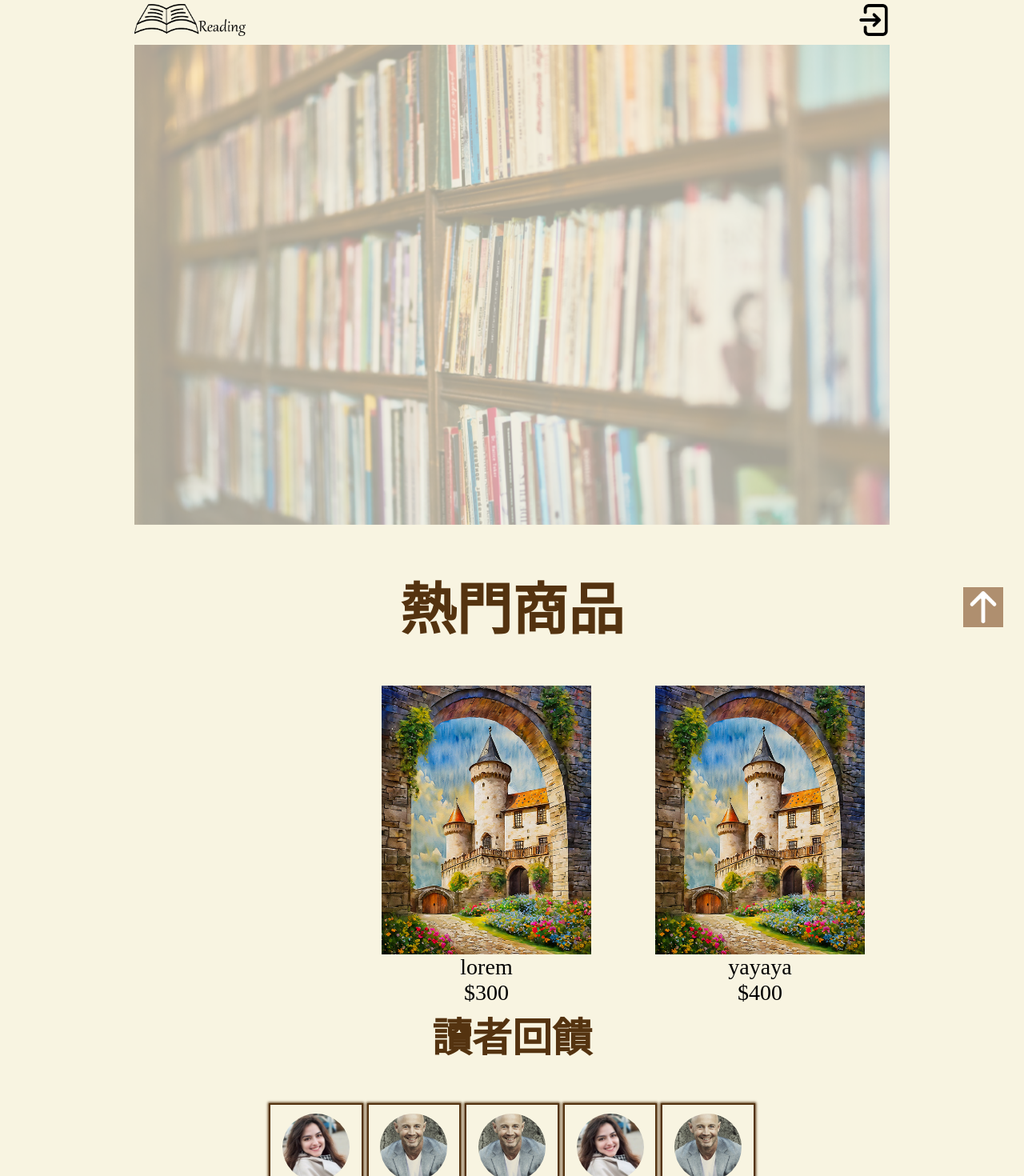
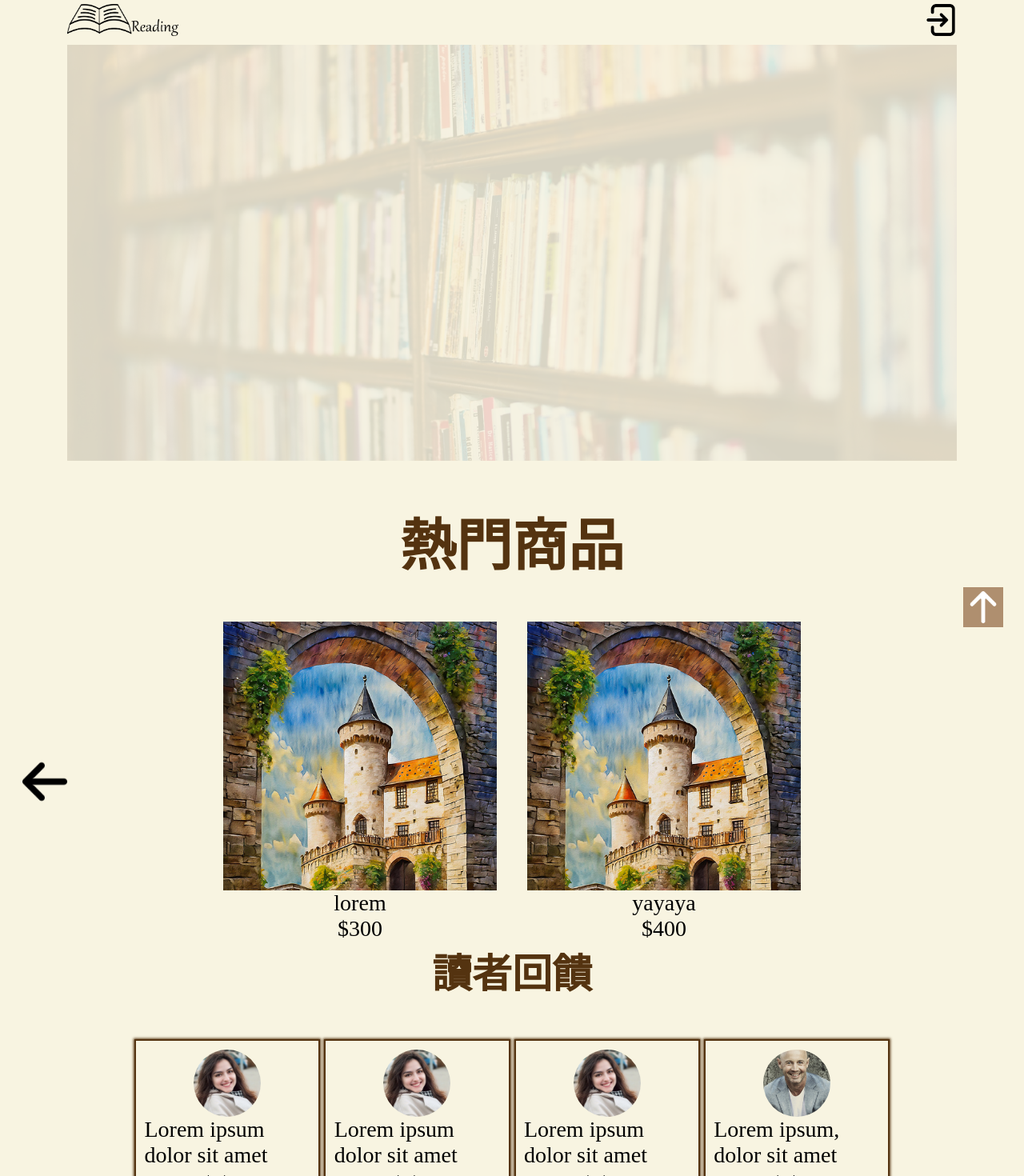
Before and after one commit to hiphop200199/eric_bookstore, a Vue app: page / in a window 1280 px wide. Shown: the top 1470 px of the page at 80% size. Built offline with nearby package versions, Linux system fonts and the light colour scheme.

Commit message:
adjust homepage slider

```diff
--- a/src/styles/detail.scss
+++ b/src/styles/detail.scss
@@ -19,6 +19,7 @@
 
         #detail-title {
           font-size: value.$extraLargeFontSize;
+          text-align: start;
         }
         p {
           font-size: value.$largeFontSize;
--- a/src/styles/homepage.scss
+++ b/src/styles/homepage.scss
@@ -4,12 +4,12 @@
   #homepage-container {
     position: relative;
     min-height: 90dvh;
-    padding: 0 6rem;
     background-color: value.$lightColor;
     #img-auto-slide {
       display: block;
       width: 100%;
       height: 75dvh;
+      padding: 0 6rem;
       object-fit: cover;
       animation-name: img-auto-slide;
       animation-duration: 60s;
@@ -25,33 +25,31 @@
     #new-items-slider {
       position: relative;
       height: 50dvh;
-
+      overflow: hidden;
       #slide-left {
         position: absolute;
-        left: 0;
+        left: 1rem;
         top: calc(25dvh - 1rem);
         background: none;
         border: none;
         cursor: pointer;
-        transition: 0.3s;
-        z-index: 1;
-        &:hover {
-          transform: translateX(0.5rem);
-        }
         img {
           height: 2rem;
           width: 2rem;
         }
       }
+      #slider {
+        width: calc(clamp(300px, 90%, 380px) * 3);
+        position: relative;
+        left: calc(50% - clamp(300px, 90%, 380px) * 1.5);
+        height: 50dvh;
         #cards {
-        position: relative;
-        width: calc(clamp(300px, 90%, 380px) * 8);
+          width: max-content;
+          display: flex;
+          align-items: center;
           height: 50dvh;
           transition: 0.3s;
           .product-card {
-          position: absolute;
-          left: 0;
-          top: calc(25dvh - 200px);
             display: flex;
             flex-direction: column;
             justify-content: space-around;
@@ -61,10 +59,12 @@
             height: 400px;
             a {
               height: 90%;
+              width: 90%;
               overflow-y: hidden;
 
               .product-cover {
-              height: 100%;
+                height: auto;
+                width: 100%;
                 transition: 0.3s;
                 &:hover {
                   scale: 1.1;
@@ -73,18 +73,15 @@
             }
           }
         }
+      }
 
       #slide-right {
         position: absolute;
-        right: 0;
+        right: 1rem;
         top: calc(25dvh - 1rem);
         background: none;
         border: none;
         cursor: pointer;
-        transition: 0.3s;
-        &:hover {
-          transform: translateX(-0.5rem);
-        }
         img {
           height: 2rem;
           width: 2rem;
@@ -99,7 +96,7 @@
     }
     #feedbacks {
       margin-bottom: 50px;
-      padding: 0 6rem;
+      padding: 0 12rem;
       columns: 5;
       column-gap: 5px;
       .feedback-card {
@@ -107,7 +104,6 @@
         display: flex;
         flex-direction: column;
         break-inside: avoid;
-        //border-radius: value.$radius;
         border: 2px solid value.$darkBrown;
         box-shadow: 0px 0px 3px 1px value.$darkBrown;
         img {
@@ -212,6 +208,106 @@
 }
 @for $i from 1 through 8 {
   #layout #homepage-container #new-items-slider #cards .product-card:nth-of-type(#{$i}) {
-    transform: translateX(calc((clamp(300px, 90%, 380px) * ($i - 1)) + 250px));
+    // transform: translateX(calc((clamp(300px, 90%, 380px) * ($i - 1)) + 250px));
   }
 }
+
+@media screen and (max-width: 576px) {
+  #layout {
+    #homepage-container {
+      #img-auto-slide {
+        padding: 0 0.5rem;
+        height: 40dvh;
+      }
+      #new-items-slider {
+        #slide-left {
+          left: 0.25rem;
+          top: calc(25dvh - 0.75rem);
+          img {
+            height: 1.5rem;
+            width: 1.5rem;
+          }
+        }
+        #slide-right {
+          right: 0.25rem;
+          top: calc(25dvh - 0.75rem);
+          img {
+            height: 1.5rem;
+            width: 1.5rem;
+          }
+        }
+        #slider {
+          width: calc(clamp(300px, 90%, 380px) * 1);
+          left: calc(50% - clamp(300px, 90%, 380px) * 0.5);
+        }
+      }
+      #feedbacks {
+        padding: 0 1rem;
+        columns: 1;
+      }
+    }
+  }
+}
+
+@media screen and (min-width: 576px) and (max-width: 768px) {
+  #layout {
+    #homepage-container {
+      #img-auto-slide {
+        height: 45dvh;
+        padding: 0 1rem;
+      }
+      #new-items-slider {
+        #slider {
+          width: calc(clamp(300px, 90%, 380px) * 1);
+          left: calc(50% - clamp(300px, 90%, 380px) * 0.5);
+        }
+      }
+      #feedbacks {
+        padding: 0 2rem;
+        columns: 2;
+      }
+    }
+  }
+}
+
+@media screen and (min-width: 768px) and (max-width: 992px) {
+  #layout {
+    #homepage-container {
+      #img-auto-slide {
+        height: 55dvh;
+        padding: 0 1.5rem;
+      }
+      #new-items-slider {
+        #slider {
+          width: calc(clamp(300px, 90%, 380px) * 1);
+          left: calc(50% - clamp(300px, 90%, 380px) * 0.5);
+        }
+      }
+      #feedbacks {
+        padding: 0 3rem;
+        columns: 3;
+      }
+    }
+  }
+}
+
+@media screen and (min-width: 992px) and (max-width: 1440px) {
+  #layout {
+    #homepage-container {
+      #img-auto-slide {
+        height: 65dvh;
+        padding: 0 3rem;
+      }
+      #new-items-slider {
+        #slider {
+          width: calc(clamp(300px, 90%, 380px) * 2);
+          left: calc(50% - clamp(300px, 90%, 380px) * 1);
+        }
+      }
+      #feedbacks {
+        padding: 0 6rem;
+        columns: 4;
+      }
+    }
+  }
+}
--- a/src/styles/layout.scss
+++ b/src/styles/layout.scss
@@ -93,6 +93,7 @@
 @media screen and (max-width: 576px) {
   #layout {
     header {
+      padding: 5px 0.5rem;
       img[alt]:not([alt='logo'], [alt='aside-menu-pic']) {
         //屬性不等於...的寫法
         display: none;
@@ -102,6 +103,7 @@
       }
     }
     footer {
+      padding: 0;
       flex-direction: column;
       :not(img) {
         margin: 5px;
@@ -112,7 +114,11 @@
 
 @media screen and (min-width: 576px) and (max-width: 768px) {
   #layout {
+    header {
+      padding: 5px 1rem;
+    }
     footer {
+      padding: 0;
       flex-direction: column;
       :not(img) {
         margin: 5px;
@@ -121,10 +127,24 @@
   }
 }
 
-/* @media screen and (min-width: 768px) and (max-width: 992px) {
-
+@media screen and (min-width: 768px) and (max-width: 992px) {
+  #layout {
+    header {
+      padding: 5px 1.5rem;
+    }
+    footer {
+      padding: 10px 1.5rem;
+    }
+  }
 }
 
-@media screen and (min-width: 992px) and (max-width: 1400px) {
-
-} */
+@media screen and (min-width: 992px) and (max-width: 1440px) {
+  #layout {
+    header {
+      padding: 5px 3rem;
+    }
+    footer {
+      padding: 10px 3rem;
+    }
+  }
+}
--- a/src/styles/list.scss
+++ b/src/styles/list.scss
@@ -20,6 +20,7 @@
       font-size: 70px;
       text-align: center;
       color: value.$darkBrown;
+      text-wrap: pretty;
     }
     #ambiguous-search {
       display: block;
@@ -59,6 +60,7 @@
 @media screen and (max-width: 576px) {
   #layout {
     main {
+      padding: 0 0.5rem;
       #product-container {
         display: flex;
         flex-direction: column;
@@ -71,6 +73,7 @@
 @media screen and (min-width: 576px) and (max-width: 768px) {
   #layout {
     main {
+      padding: 0 1rem;
       #product-container {
         grid-template-columns: repeat(2, 1fr);
       }
@@ -81,6 +84,7 @@
 @media screen and (min-width: 768px) and (max-width: 992px) {
   #layout {
     main {
+      padding: 0 1.5rem;
       #product-container {
         grid-template-columns: repeat(2, 1fr);
       }
@@ -91,6 +95,7 @@
 @media screen and (min-width: 992px) and (max-width: 1440px) {
   #layout {
     main {
+      padding: 0 3rem;
       #product-container {
         grid-template-columns: repeat(3, 1fr);
       }
--- a/src/views/HomepageView.vue
+++ b/src/views/HomepageView.vue
@@ -17,7 +17,7 @@ let slide
 onMounted(() => {
   window.addEventListener('scroll', () => (scrollY.value = window.scrollY))
   slide = (dir) => {
-    dir === 'left' ? (slideDistance.value -= 250) : (slideDistance.value += 250)
+    dir === 'left' ? (slideDistance.value -= 380) : (slideDistance.value += 380)
     cards.value.style.transform = `translateX(${slideDistance.value}px)`
   }
 })
@@ -28,13 +28,10 @@ onMounted(() => {
     <img id="img-auto-slide" src="../assets/man-1690965_640.jpg" alt="" />
     <h1>熱門商品</h1>
     <div id="new-items-slider">
-      <button
-        id="slide-left"
-        @click="slide('left')"
-        v-if="scrollY === 800 && slideDistance > -2000"
-      >
+      <button id="slide-left" @click="slide('left')" v-if="slideDistance > -3040">
         <img src="../assets/left-arrow.png" alt="" />
       </button>
+      <div id="slider">
         <div id="cards" ref="cards">
           <div class="product-card" v-for="(card, index) in cardData" :key="index">
             <router-link to="detail">
@@ -44,8 +41,8 @@ onMounted(() => {
             <p class="product-price">{{ card.price }}</p>
           </div>
         </div>
-
-      <button id="slide-right" @click="slide('right')" v-if="scrollY === 800 && slideDistance < 0">
+      </div>
+      <button id="slide-right" @click="slide('right')" v-if="slideDistance < 0">
         <img src="../assets/right-arrow.png" alt="" />
       </button>
     </div>
```
Lines whose indentation alone changed are shown as unchanged.
